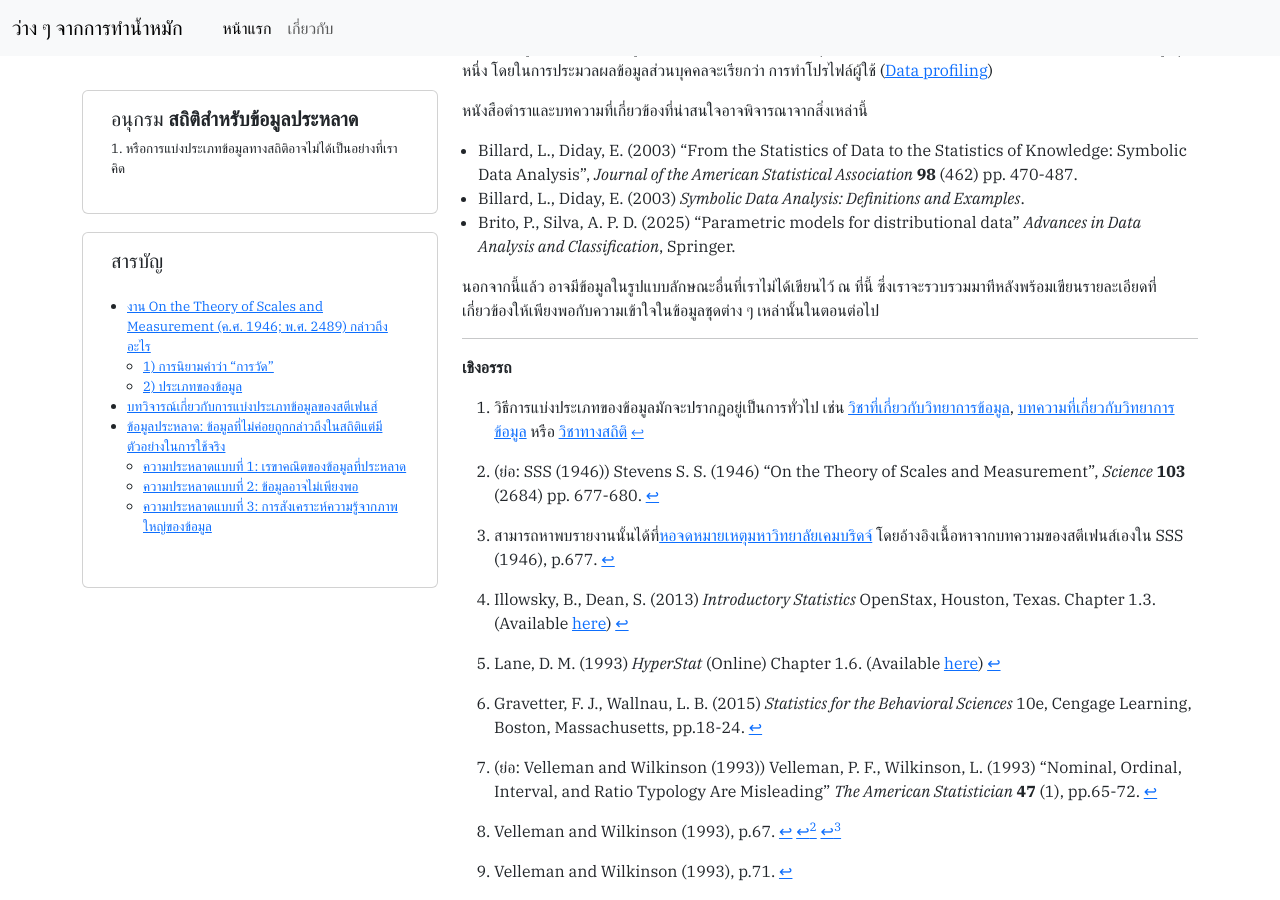
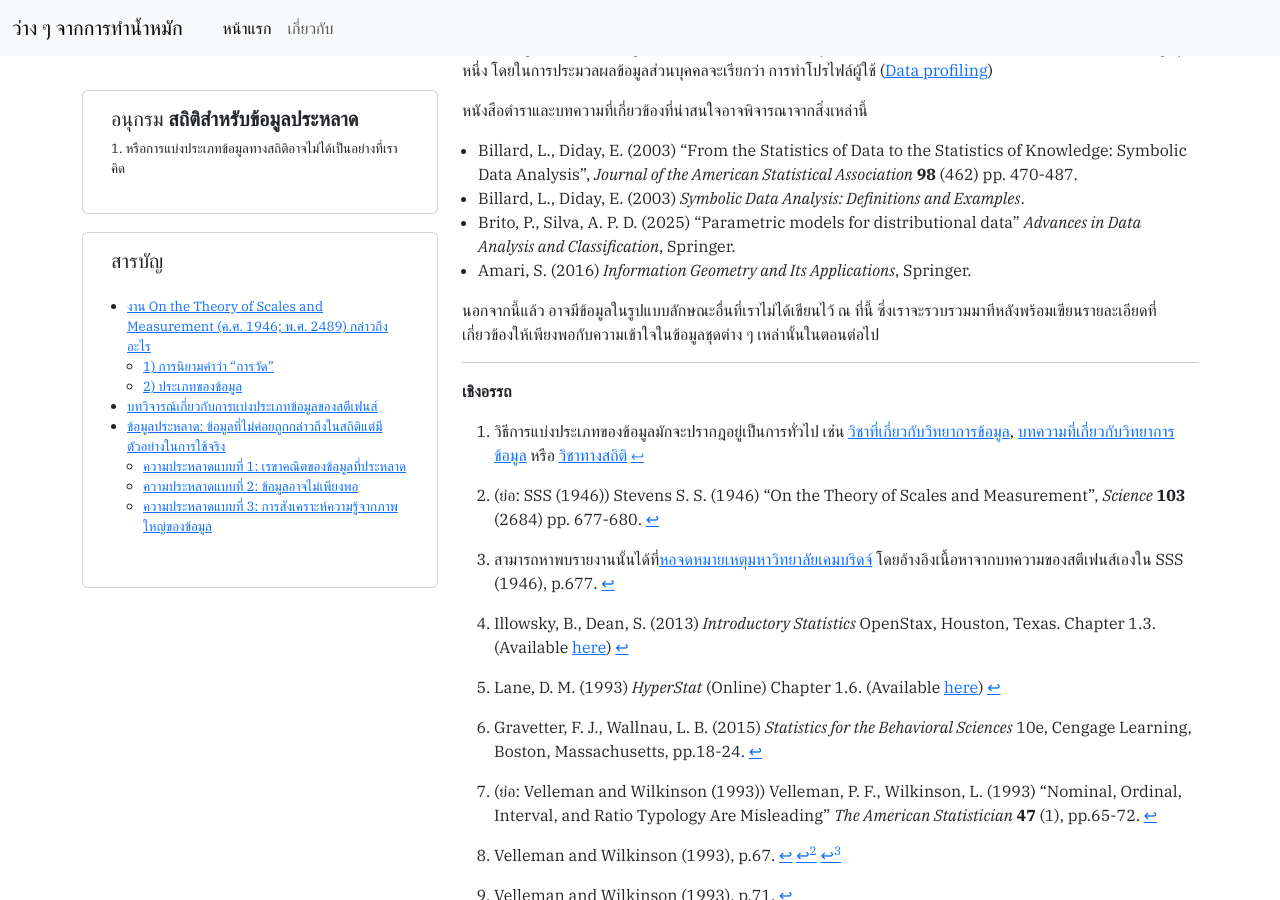
Before and after one commit to nammhakfreeday/nammhakfreeday.github.io, a Jekyll site: the page built from _posts/2025-05-20-argument-on-statistical-data-1.markdown, in a window 1280 px wide and 900 px high, scrolled down 12143 px. Built offline with Jekyll 4.4.1, drawn with Linux system fonts in a browser that asks for light colours; nearby versions of some CDN libraries; Markdown is read by kramdown in place of the engine named in the settings; comment, search, counter and statistics services are not loaded; the table of contents is made by our own code.

Commit message:
Add references for symbolic data

```diff
--- a/_posts/2025-05-20-argument-on-statistical-data-1.markdown
+++ b/_posts/2025-05-20-argument-on-statistical-data-1.markdown
@@ -410,6 +410,7 @@ in regulatory networks" *Journal of Dynamics and Differential Equations* **25**,
 - Billard, L., Diday, E. (2003) "From the Statistics of Data to the Statistics of Knowledge: Symbolic Data Analysis", *Journal of the American Statistical Association* **98** (462) pp. 470-487.
 - Billard, L., Diday, E. (2003) *Symbolic Data Analysis: Definitions and Examples*.
 - Brito, P., Silva, A. P. D. (2025) "Parametric models for distributional data" *Advances in Data Analysis and Classification*, Springer.
+- Amari, S. (2016) *Information Geometry and Its Applications*, Springer.
 
 นอกจากนี้แล้ว อาจมีข้อมูลในรูปแบบลักษณะอื่นที่เราไม่ได้เขียนไว้ ณ ที่นี้ ซึ่งเราจะรวบรวมมาทีหลังพร้อมเขียนรายละเอียดที่เกี่ยวข้องให้เพียงพอกับความเข้าใจในข้อมูลชุดต่าง ๆ เหล่านั้นในตอนต่อไป
 
```
